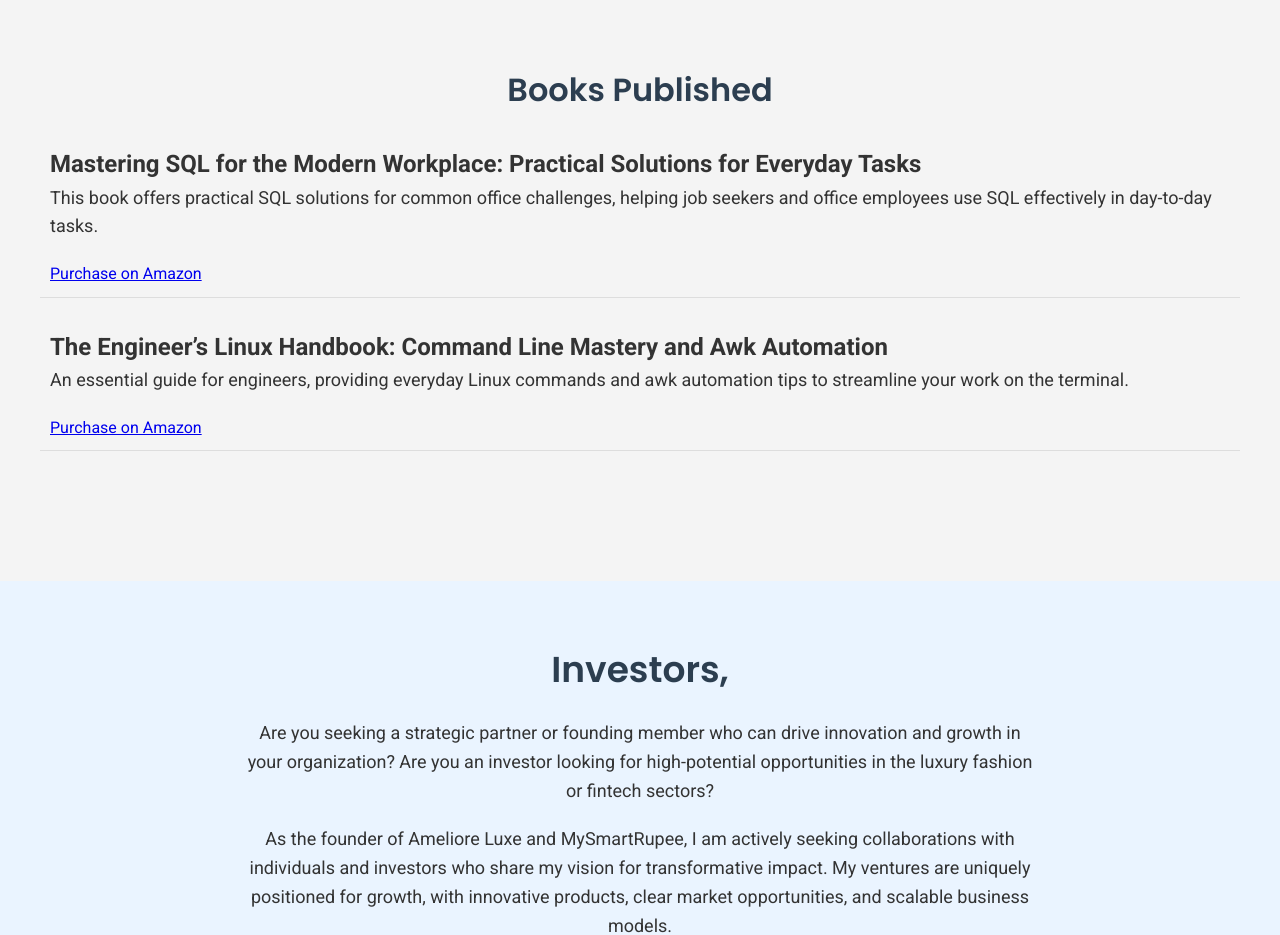
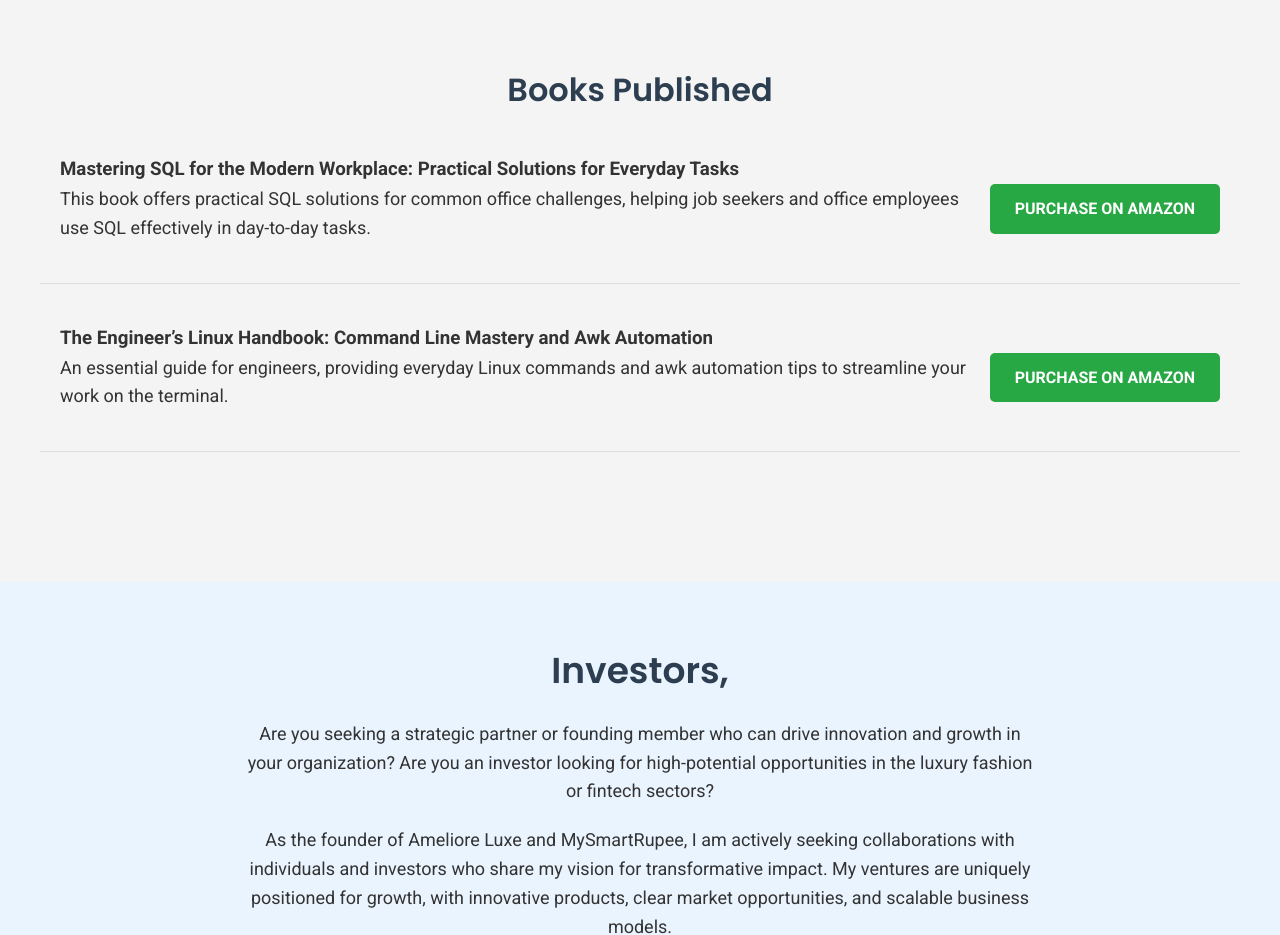
Before and after one commit to madhwip/Personal-Website, a plain HTML site: page index.html in a window 1280 px wide. Shown: the part 4700-5635 px from the top of the page. Drawn offline with Linux system fonts and the light colour scheme.

Commit message:
Update style.css
Update book published look and feel

```diff
--- a/style.css
+++ b/style.css
@@ -212,6 +212,8 @@ p {
     list-style-type: disc;
     margin-left: 20px;
 }
+
+/* Books Published Section */
 #books-published {
     margin: 50px 0;
 }
@@ -222,28 +224,43 @@ p {
     margin-bottom: 20px;
 }
 
-#books-published .book {
+.book {
+    display: flex;
+    justify-content: space-between;
+    align-items: center;
     margin: 20px 0;
-    padding: 10px;
+    padding: 20px;
     border-bottom: 1px solid #ddd;
 }
 
-#books-published .book h3 {
-    font-size: 1.5em;
+.book-details {
+    flex: 1;
+    padding-right: 20px; /* Space between text and button */
 }
 
-#books-published .cta-button {
-    display: inline-block;
-    margin-top: 10px;
-    padding: 10px 20px;
-    background-color: #007BFF;
-    color: white;
-    text-decoration: none;
-    border-radius: 5px;
+.purchase-link {
+    flex-shrink: 0; /* Keeps button from shrinking */
 }
 
-#books-published .cta-button:hover {
-    background-color: #0056b3;
+.purchase-button {
+    display: inline-block;
+    padding: 12px 25px;
+    background-color: #28a745; /* Green button */
+    color: white;
+    text-transform: uppercase;
+    text-decoration: none;
+    font-weight: bold;
+    border-radius: 5px;
+    transition: background-color 0.3s ease;
+    white-space: nowrap; /* Prevent button text from breaking */
+}
+
+.purchase-button:hover {
+    background-color: #218838; /* Darker green on hover */
+}
+
+.purchase-button:active {
+    background-color: #1e7e34; /* Even darker on active */
 }
 /* Investors Section */
 .investors {
```
